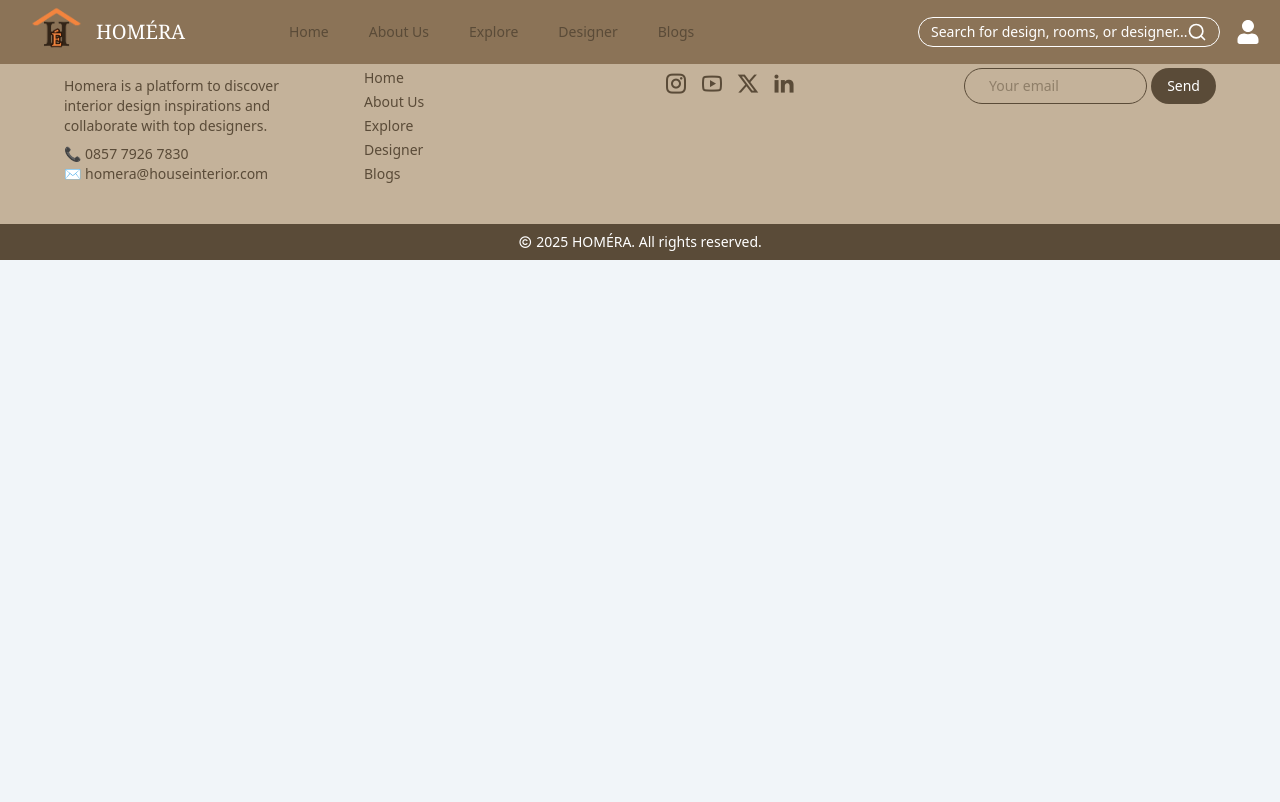
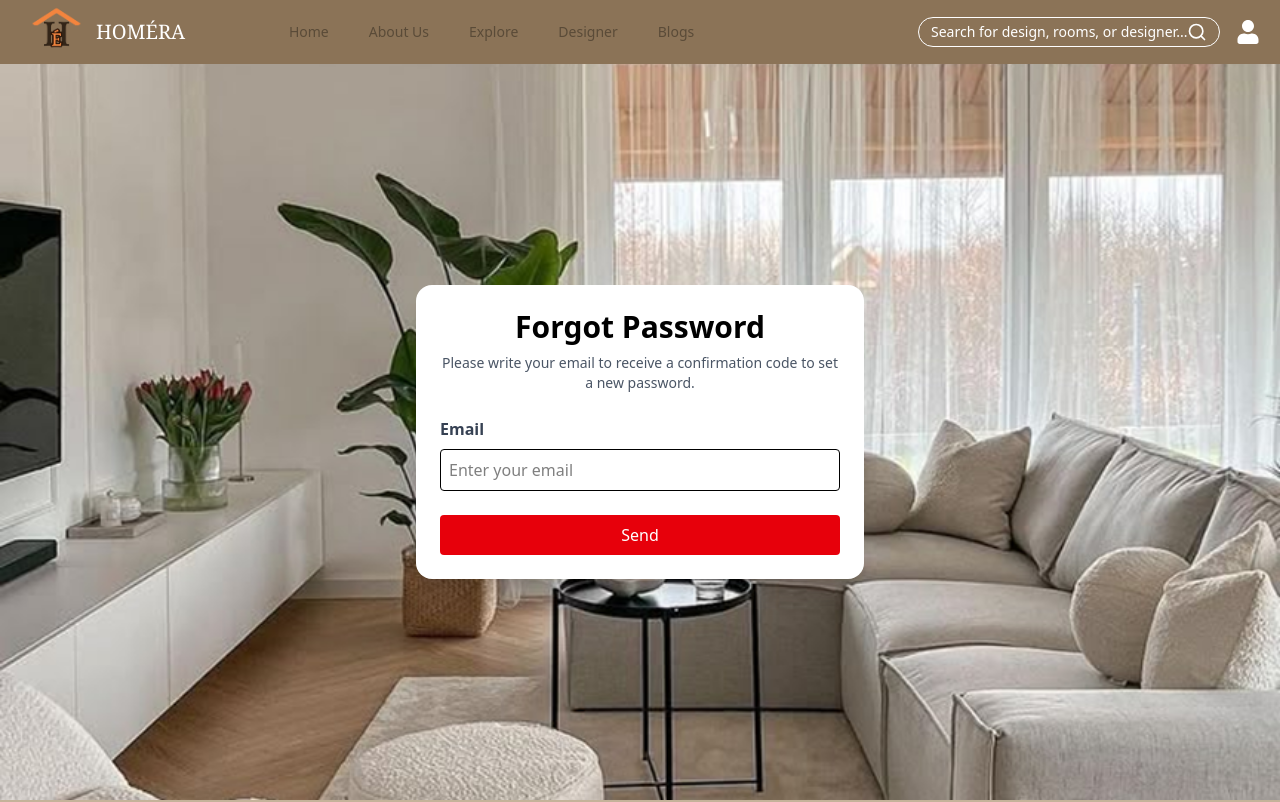
Before and after one commit to Rawmeymakarooni/frontend-homera, a React (Vite) app: page /forgotpassword in a window 1280 px wide. Shown: the top 802 px of the page. Built offline with nearby package versions, Linux system fonts and the light colour scheme.

Commit message:
forgotpw,verifycode,newpw,editprofile

```diff
--- a/src/App.jsx
+++ b/src/App.jsx
@@ -11,6 +11,9 @@ import Blogs from './pages/Blogs';
 import DesignerDetail from './pages/DesignerDetail';
 import DesignDetail from './pages/DesignDetail';
 import ScrollToTop from './components/ScrollToTop';
+import ForgotPassword from './pages/forgotpassword';
+import NewPassword from './pages/Newpassword';
+import EditProfile from './pages/EditProfile';
 
 function App() {
   return (
@@ -28,6 +31,9 @@ function App() {
           <Route path="/home" element={<Home />} />
           <Route path="/designer/:id" element={<DesignerDetail />} />
           <Route path="/design/:id" element={<DesignDetail />} />
+          <Route path="/forgotpassword" element={<ForgotPassword />} />
+          <Route path="/Newpassword" element={<NewPassword />} />
+          <Route path="/EditProfile" element={<EditProfile />} />
         </Routes>
         <Footer />
       </div>
--- a/src/pages/Login.jsx
+++ b/src/pages/Login.jsx
@@ -1,6 +1,7 @@
 // src/pages/Login.jsx
 import { useState } from 'react';
 import { useNavigate } from 'react-router-dom';
+import { Link } from 'react-router-dom';
 
 export default function Login() {
   const navigate = useNavigate();
@@ -67,9 +68,10 @@ export default function Login() {
   </label>
 
   {/* Forgot password link */}
-  <a href="/forgot-password" className="text-sm text-red-500 hover:underline">
-    Forgot your password?
-  </a>
+  <Link to="/forgotpassword" className="text-sm text-red-500 hover:underline">
+  Forgot your password?
+</Link>
+
 </div>
           <button
             type="submit"
--- /dev/null
+++ b/src/pages/VerifyCode.jsx
@@ -0,0 +1,72 @@
+import { useLocation } from 'react-router-dom';
+import { useState } from 'react';
+
+export default function VerifyCode() {
+  const location = useLocation();
+  const email = location.state?.email || 'your email';
+  const [codes, setCodes] = useState(['', '', '', '']);
+
+  const handleChange = (e, index) => {
+    const value = e.target.value.slice(-1); // Hanya 1 karakter
+    const newCodes = [...codes];
+    newCodes[index] = value;
+    setCodes(newCodes);
+
+    // Auto focus ke input selanjutnya
+    if (value && index < 3) {
+      const next = document.getElementById(`code-${index + 1}`);
+      next?.focus();
+    }
+  };
+
+  const handleVerify = (e) => {
+    e.preventDefault();
+    const finalCode = codes.join('');
+
+    if (finalCode.length < 4) {
+      alert('Kode belum lengkap.');
+      return;
+    }
+
+    alert(`Kode ${finalCode} berhasil diverifikasi!`);
+    navigate('/newpassword');
+  };
+
+
+  return (
+    <div
+      className="flex justify-center items-center min-h-screen bg-cover bg-center px-4 pt-36 pb-20"
+      style={{ backgroundImage: "url('/bg.png')" }}
+    >
+      <div className="bg-white p-6 rounded-2xl shadow-xl w-full max-w-md text-center">
+        <h2 className="text-xl font-semibold mb-2 text-black">
+          Verification code sent to:
+        </h2>
+        <p className="text-red-600 font-medium mb-6">{email}</p>
+
+        <form onSubmit={handleVerify} className="space-y-6">
+          <div className="flex justify-center gap-4">
+            {codes.map((code, index) => (
+              <input
+                key={index}
+                id={`code-${index}`}
+                type="text"
+                maxLength="1"
+                value={code}
+                onChange={(e) => handleChange(e, index)}
+                className="w-12 h-12 text-center border border-gray-300 rounded text-xl text-black"
+              />
+            ))}
+          </div>
+
+          <button
+            type="submit"
+            className="w-full bg-red-600 text-white py-2 rounded hover:bg-red-700 transition"
+          >
+            Verify
+          </button>
+        </form>
+      </div>
+    </div>
+  );
+}
--- /dev/null
+++ b/src/pages/forgotpassword.jsx
@@ -0,0 +1,54 @@
+import { useState } from 'react';
+import { useNavigate } from 'react-router-dom';
+
+export default function ForgotPassword() {
+  const [email, setEmail] = useState('');
+  const navigate = useNavigate();
+
+  const handleSubmit = (e) => {
+    e.preventDefault();
+
+    if (email) {
+      // Arahkan ke halaman verifikasi dengan mengirim email via state
+      navigate('/verifycode', { state: { email } });
+    } else {
+      alert('Mohon masukkan email terlebih dahulu.');
+    }
+  };
+
+  return (
+    <div
+      className="flex justify-center items-center min-h-screen bg-cover bg-center px-4 pt-36 pb-20"
+      style={{ backgroundImage: "url('/bg.png')" }}
+    >
+      <div className="bg-white p-6 rounded-2xl shadow-xl w-full max-w-md">
+        <h2 className="text-3xl font-bold mb-2 text-center text-black bg-white">
+          Forgot Password
+        </h2>
+        <p className="text-sm text-gray-600 text-center mb-6">
+          Please write your email to receive a confirmation code to set a new password.
+        </p>
+
+        <form onSubmit={handleSubmit} className="space-y-4">
+          <label className="block mb-2 font-semibold text-gray-700">Email</label>
+          <input
+            type="email"
+            name="email"
+            placeholder="Enter your email"
+            value={email}
+            onChange={(e) => setEmail(e.target.value)}
+            className="w-full border rounded p-2 mb-6 text-black bg-white"
+            required
+          />
+
+          <button
+            type="submit"
+            className="w-full bg-red-600 text-white py-2 rounded hover:bg-red-700 transition"
+          >
+            Send
+          </button>
+        </form>
+      </div>
+    </div>
+  );
+}
```
Also changed, not shown: src/pages/EditProfile.jsx (added), src/pages/Newpassword.jsx (added).
